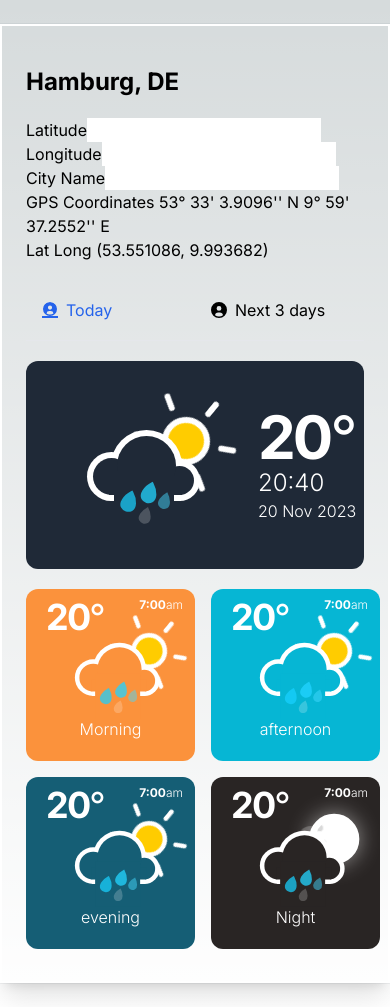
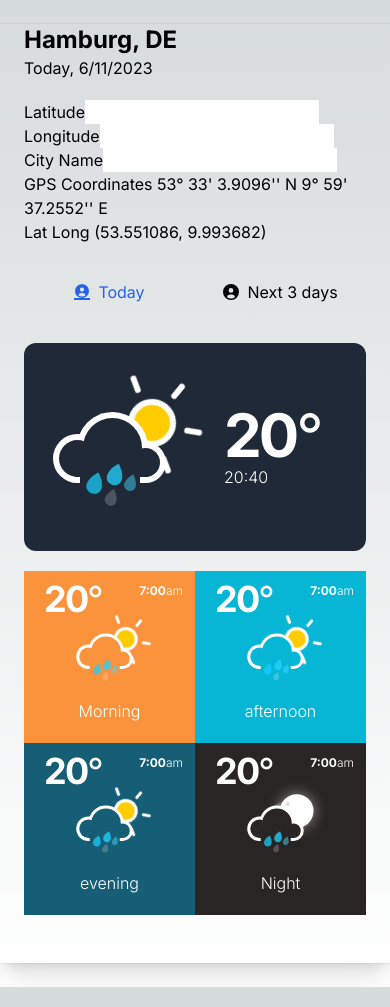
Before and after one commit to cesarcabral70/weather, a Next.js app: page / in a window 390 px wide. Built offline with nearby package versions, Linux system fonts and the light colour scheme.

Commit message:
feat: Fix responsive

```diff
--- a/components/tabNavigation/tabNavigation.tsx
+++ b/components/tabNavigation/tabNavigation.tsx
@@ -27,14 +27,13 @@ export default function TabNavigation({ getActiveTab }: Props) {
         : `hover:text-gray-600 hover:border-gray-300 dark:hover:text-gray-300 group`;
 
     return (
-      <li className="w-1/2 ">
+      <li className="w-1/2 hahahah">
         <a
           href="#"
           onClick={() => {
             handleClick(text);
           }}
-          // className="inline-flex items-center justify-center p-4 text-blue-600 border-b-2 border-blue-600 rounded-t-lg active dark:text-blue-500 dark:border-blue-500 group"
-          className={`inline-flex items-center justify-center p-4 border-b-2 border-transparent rounded-t-lg ${activeClass}`}
+          className={`inline-flex w-full items-center justify-center p-4 border-b-2 border-transparent rounded-t-lg ${activeClass}`}
         >
           <svg
             className={`w-4 h-4 me-2 ${activeClass}`}
--- a/components/weatherConditions/weatherConditions.tsx
+++ b/components/weatherConditions/weatherConditions.tsx
@@ -47,8 +47,12 @@ export default function WeatherConditions() {
   return (
     <>
       <div className="relative flex min-h-screen flex-col justify-center overflow-hidden bg-gray py-6 sm:py-12">
-        <div className="relative  border-solid border-2 border-white px-6 pt-10 pb-8 shadow-xl ring-1 ring-gray-900/5 sm:mx-auto sm:max-w-lg sm:rounded-lg sm:px-10">
-          <div className="mb-5 font-bold text-2xl">Hamburg, DE</div>
+        <div className="relative  border-solid md:border-2 border-white px-6 md:pt-10 pb-8 shadow-xl ring-1 ring-gray-900/5 sm:mx-auto sm:max-w-lg sm:rounded-lg sm:px-10">
+          <div className="font-bold text-2xl">Hamburg, DE</div>
+          <div className="mb-5">
+            Today, {new Date().getDay()}/{new Date().getMonth() + 1}/
+            {new Date().getFullYear()}
+          </div>
 
           <form className="mb-5">
             <div>
@@ -80,7 +84,7 @@ export default function WeatherConditions() {
           {currentView === "Today" ? (
             <div className="mx-auto max-w-md">
               <div className="p-6 mt-5 mb-5 rounded-xl w-full flex items-center space-x-4  bg-gray-800">
-                <div className="shrink-0 text-gray-800">
+                <div className="shrink-0 text-gray-800 -ml-8 md:ml-0">
                   <IconRainDay />{" "}
                 </div>
                 <div>
@@ -88,15 +92,14 @@ export default function WeatherConditions() {
                     <strong className="font-bold tracking-tighter">20</strong>
                     <span>&deg;</span>
                   </div>
-                  <p className="text-white text-2xl font-light">20:40</p>
-                  <p className="text-white font-light">20 Nov 2023</p>
+                  <p className="text-white md:text-2xl font-light">20:40</p>
                 </div>
               </div>
 
-              <div className="flex space-x-4 mb-4">
+              <div className="flex md:space-x-4 md:mb-4">
                 <div className="w-1/2 ">
-                  <div className=" rounded-xl w-full  items-center bg-orange-400 text-center relative">
-                    <div className="shrink-0 text-orange-400 scale-75">
+                  <div className="md:rounded-xl w-full  items-center bg-orange-400 text-center relative">
+                    <div className="shrink-0 text-orange-400 scale-50 -ml-3 md:scale-75 md:ml-0">
                       <IconRainDay />{" "}
                     </div>
                     <div className="-mt-8">
@@ -106,7 +109,7 @@ export default function WeatherConditions() {
                         </strong>
                         <span>&deg;</span>
                       </div>
-                      <p className="text-white text-xs font-light absolute top-2 right-3">
+                      <p className="text-white text-xs font-light absolute top-3 right-3">
                         <strong className="font-bold">7:00</strong>am
                       </p>
                       <p className="text-white font-light pb-5">Morning</p>
@@ -115,8 +118,8 @@ export default function WeatherConditions() {
                 </div>
 
                 <div className="w-1/2 ">
-                  <div className="  rounded-xl w-full  items-center bg-cyan-500 text-center relative">
-                    <div className="shrink-0 text-cyan-500 scale-75">
+                  <div className="md:rounded-xl w-full  items-center bg-cyan-500 text-center relative">
+                    <div className="shrink-0 text-cyan-500 scale-50 -ml-3 md:scale-75 md:ml-0">
                       <IconRainDay />{" "}
                     </div>
                     <div className="-mt-8">
@@ -126,7 +129,7 @@ export default function WeatherConditions() {
                         </strong>
                         <span>&deg;</span>
                       </div>
-                      <p className="text-white text-xs font-light absolute top-2 right-3">
+                      <p className="text-white text-xs font-light absolute top-3 right-3">
                         <strong className="font-bold">7:00</strong>am
                       </p>
                       <p className="text-white font-light pb-5">afternoon</p>
@@ -135,10 +138,10 @@ export default function WeatherConditions() {
                 </div>
               </div>
 
-              <div className="flex space-x-4">
+              <div className="flex md:space-x-4 mb-4">
                 <div className="w-1/2 ">
-                  <div className="  rounded-xl w-full  items-center bg-cyan-800 text-center relative">
-                    <div className="shrink-0 text-cyan-800 scale-75">
+                  <div className="md:rounded-xl w-full items-center bg-cyan-800 text-center relative">
+                    <div className="shrink-0 text-cyan-800 scale-50 -ml-3 md:scale-75 md:ml-0">
                       <IconRainDay />{" "}
                     </div>
                     <div className="-mt-8">
@@ -148,7 +151,7 @@ export default function WeatherConditions() {
                         </strong>
                         <span>&deg;</span>
                       </div>
-                      <p className="text-white text-xs font-light absolute top-2 right-3">
+                      <p className="text-white text-xs font-light absolute top-3 right-3">
                         <strong className="font-bold">7:00</strong>am
                       </p>
                       <p className="text-white font-light pb-5">evening</p>
@@ -157,8 +160,8 @@ export default function WeatherConditions() {
                 </div>
 
                 <div className="w-1/2 ">
-                  <div className="rounded-xl w-full  items-center bg-stone-800 text-center relative">
-                    <div className="shrink-0 text-stone-800 scale-75">
+                  <div className="md:rounded-xl w-full  items-center bg-stone-800 text-center relative">
+                    <div className="shrink-0 text-stone-800 scale-50 -ml-3 md:scale-75 md:ml-0">
                       <IconRainNight moonPhasePercent={moonPhasePercent} />{" "}
                     </div>
                     <div className="-mt-8">
@@ -168,7 +171,7 @@ export default function WeatherConditions() {
                         </strong>
                         <span>&deg;</span>
                       </div>
-                      <p className="text-white text-xs font-light absolute top-2 right-3">
+                      <p className="text-white text-xs font-light absolute top-3 right-3">
                         <strong className="font-bold">7:00</strong>am
                       </p>
                       <p className="text-white font-light pb-5">Night</p>
@@ -182,8 +185,8 @@ export default function WeatherConditions() {
               {[0, 1, 2, 3, 4, 5].map((item) => (
                 <li key={item}>
                   Day {item}
-                  <div className="flex">
-                    <div className="w-1/4 ">
+                  <div className="flex flex-wrap">
+                    <div className="w-1/2 md:w-1/4 ">
                       <div className="w-full items-center bg-orange-400 text-center relative">
                         <div className="shrink-0 text-orange-400 scale-50 -ml-8">
                           <IconRainDay />{" "}
@@ -201,7 +204,7 @@ export default function WeatherConditions() {
                         </div>
                       </div>
                     </div>
-                    <div className="w-1/4 ">
+                    <div className="w-1/2 md:w-1/4 ">
                       <div className="w-full items-center bg-cyan-500 text-center relative">
                         <div className="shrink-0 text-cyan-500 scale-50 -ml-8">
                           <IconRainDay />{" "}
@@ -219,7 +222,7 @@ export default function WeatherConditions() {
                         </div>
                       </div>
                     </div>
-                    <div className="w-1/4 ">
+                    <div className="w-1/2 md:w-1/4 ">
                       <div className="w-full items-center bg-cyan-800 text-center relative">
                         <div className="shrink-0 text-cyan-800 scale-50 -ml-8">
                           <IconRainDay />{" "}
@@ -237,7 +240,7 @@ export default function WeatherConditions() {
                         </div>
                       </div>
                     </div>
-                    <div className="w-1/4 ">
+                    <div className="w-1/2 md:w-1/4 ">
                       <div className="w-full items-center bg-stone-800 text-center relative">
                         <div className="shrink-0 text-stone-800 scale-50 -ml-8">
                           <IconRainNight moonPhasePercent={moonPhasePercent} />{" "}
```
